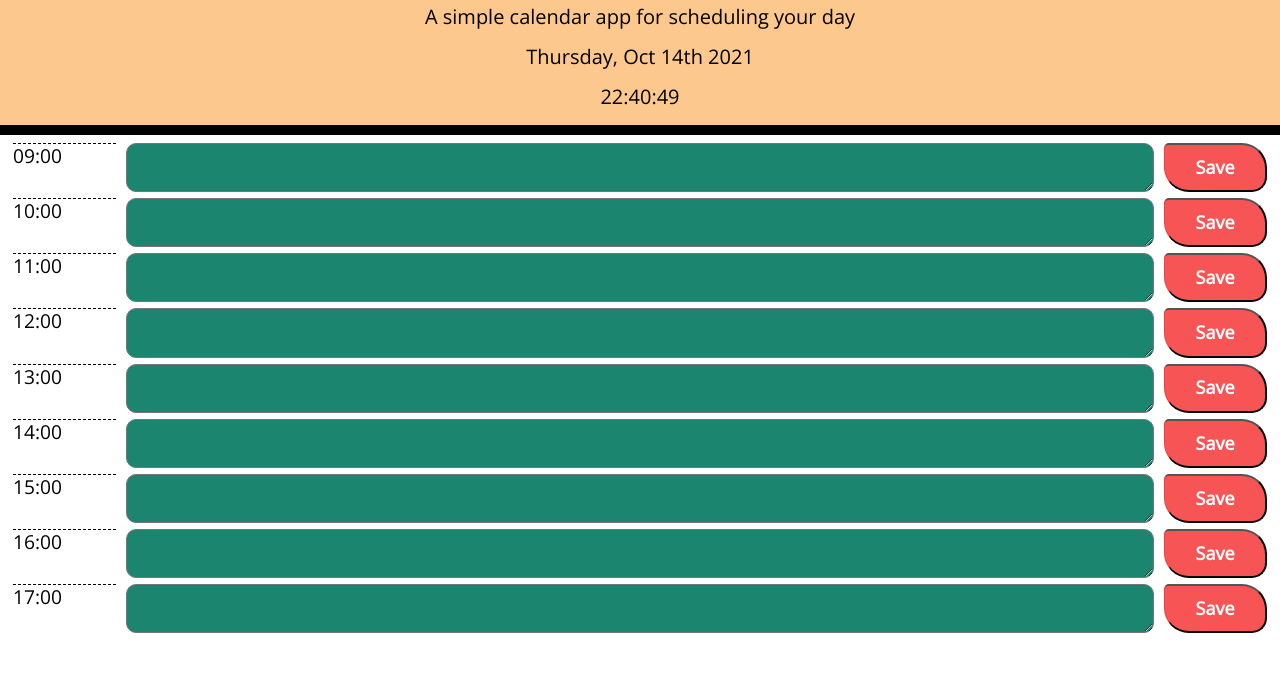
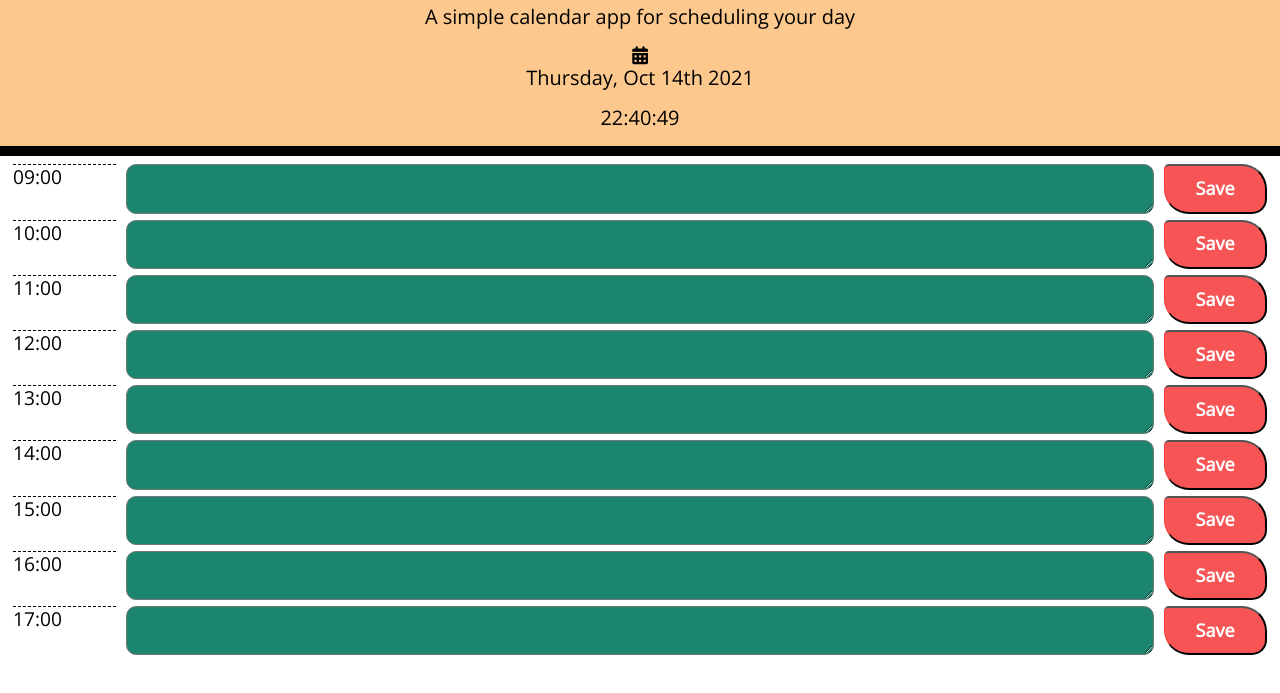
Before and after one commit to kayleriegerpatton/work-day-planner, a plain HTML site: page index.html in a window 1280 px wide. Shown: the part 85-778 px from the top of the page. Drawn offline with nearby package versions, Linux system fonts and the light colour scheme; a web font is replaced by a local one.

Commit message:
user story

```diff
--- a/index.html
+++ b/index.html
@@ -33,46 +33,11 @@
     <header class="jumbotron">
       <h1 class="display-3">My Daily Schedule</h1>
       <p class="lead">A simple calendar app for scheduling your day</p>
+      <i class="fas fa-calendar-alt"></i>
       <p id="currentDay" class="lead"></p>
       <p id="currentTime" class="lead"></p>
     </header>
-    <div id="container">
-      <!-- Time Block CSS Grid -->
-      <!-- <div class="timeblock">
-        <h2 class="hour">09:00</h2>
-        <textarea class="present"></textarea>
-        <button class="saveBtn">Save</button>
-      </div>
-      <div class="timeblock">
-        <h2 class="hour">09:00</h2>
-        <textarea class="present"></textarea>
-        <button class="saveBtn">Save</button>
-      </div> -->
-      <!-- <h2 class="hour">10:00 AM</h2>
-      <textarea name="" id="" cols="30" rows="1"></textarea>
-      <button class="saveBtn">Save</button>
-      <h2 class="hour">11:00 AM</h2>
-      <textarea name="" id="" cols="30" rows="1"></textarea>
-      <button class="saveBtn">Save</button>
-      <h2 class="hour">12:00 PM</h2>
-      <textarea name="" id="" cols="30" rows="1"></textarea>
-      <button class="saveBtn">Save</button>
-      <h2 class="hour">13:00 PM</h2>
-      <textarea name="" id="" cols="30" rows="1"></textarea>
-      <button class="saveBtn">Save</button>
-      <h2 class="hour">14:00 PM</h2>
-      <textarea name="" id="" cols="30" rows="1"></textarea>
-      <button class="saveBtn">Save</button>
-      <h2 class="hour">15:00 PM</h2>
-      <textarea name="" id="" cols="30" rows="1"></textarea>
-      <button class="saveBtn">Save</button>
-      <h2 class="hour">16:00 PM</h2>
-      <textarea name="" id="" cols="30" rows="1"></textarea>
-      <button class="saveBtn">Save</button>
-      <h2 class="hour">17:00 PM</h2>
-      <textarea name="" id="" cols="30" rows="1"></textarea>
-      <button class="saveBtn">Save</button> -->
-    </div>
+    <div id="container"></div>
 
     <script
       src="https://cdnjs.cloudflare.com/ajax/libs/jquery/3.6.0/jquery.min.js"
```
Also changed, not shown: 1 other file.
